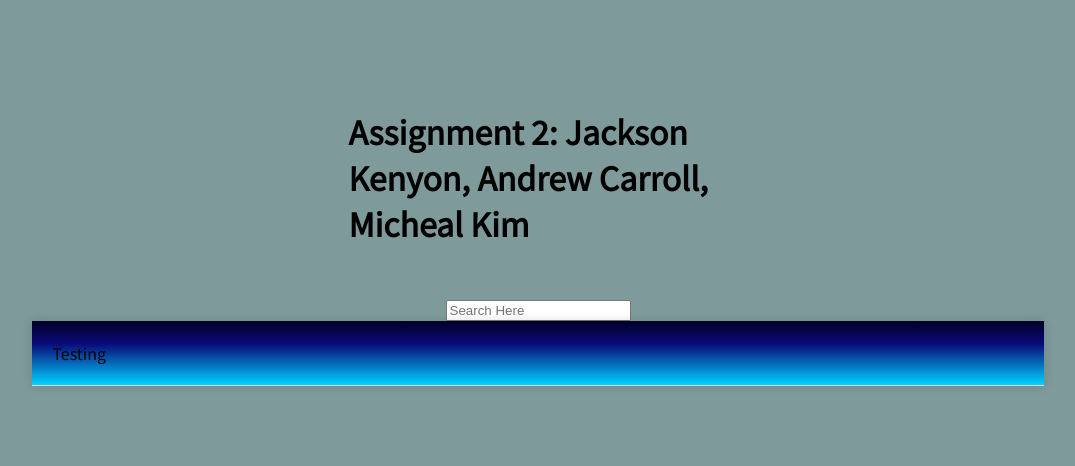
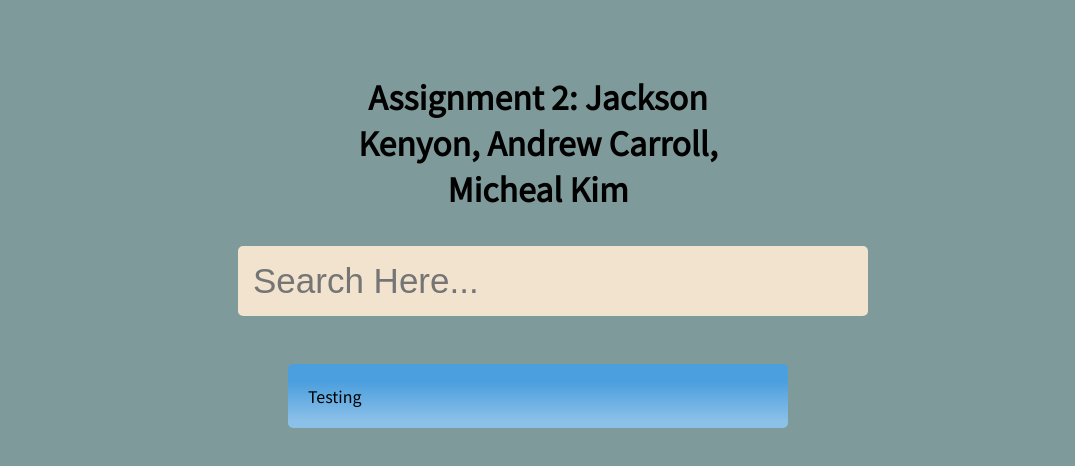
Before and after one commit to jkenyon1/INST377A2, a website: page public/index.html in a window 1280 px wide. Shown: the whole page, without its empty margins (102-1177 px from the left). Drawn offline with Linux system fonts and the light colour scheme.

Commit message:
Css Search For Styles

```diff
--- a/public/index.html
+++ b/public/index.html
@@ -11,8 +11,9 @@
         <h1 class=center>Assignment 2: Jackson Kenyon, Andrew Carroll, Micheal Kim</h1>
         <div class="container">
             <form class="search-form">
-                <input type="text" class="search" placeholder="Search Here">
+                <input type="text" class="search" placeholder="Search Here...">
                 <ul class="filtered">
+                    <br></br>
                     <li>Testing</li>
                 </ul>
 
--- a/public/style.css
+++ b/public/style.css
@@ -16,22 +16,41 @@ body {
   .center {
     margin: auto;
     width: 30%;
-    padding: 50px;
+    padding: 15px;
+    text-align: center;
+  }
+  /*Styles for Search Form*/
+  input {
+    background: #f1e3ce;
+    width: 120%;
+    padding: 10px;
+    margin: auto;
+    position: relative;
+    right: 10%;
+    text-align: left;
+    border: 5px solid #f1e3ce;
+    border-radius: 5px;
+    font-size: 35px;
   }
 
+  .search-form {
+    max-width: 500px;
+    margin: 20px auto;
+  }
+
+  /* Styles for filtered Resturants*/
   .filtered {
     margin: 0;
     padding: 0;
     position: relative;
   }
   .filtered li {
-    background:#db9833;
+    background: rgb(34,193,195);
     list-style: none;
-    border-bottom: 1px solid #D8D8D8;
-    box-shadow: 0 0 10px rgba(0, 0, 0, 0.14);
+    border: linear-gradient(0deg, rgba(139,192,232,1) 11%, rgba(76,159,222,1) 72%);
+    border-radius: 5px;
     margin:0;
     padding:20px;
     display: flex;
     justify-content: space-between;
-    background: linear-gradient(to bottom, rgba(2,0,36,1) 0%, rgba(9,9,121,1) 35%, rgba(0,212,255,1) 100%);
-  }
+    background: linear-gradient(0deg, rgba(139,192,232,1) 11%, rgba(76,159,222,1) 72%);  }
```
